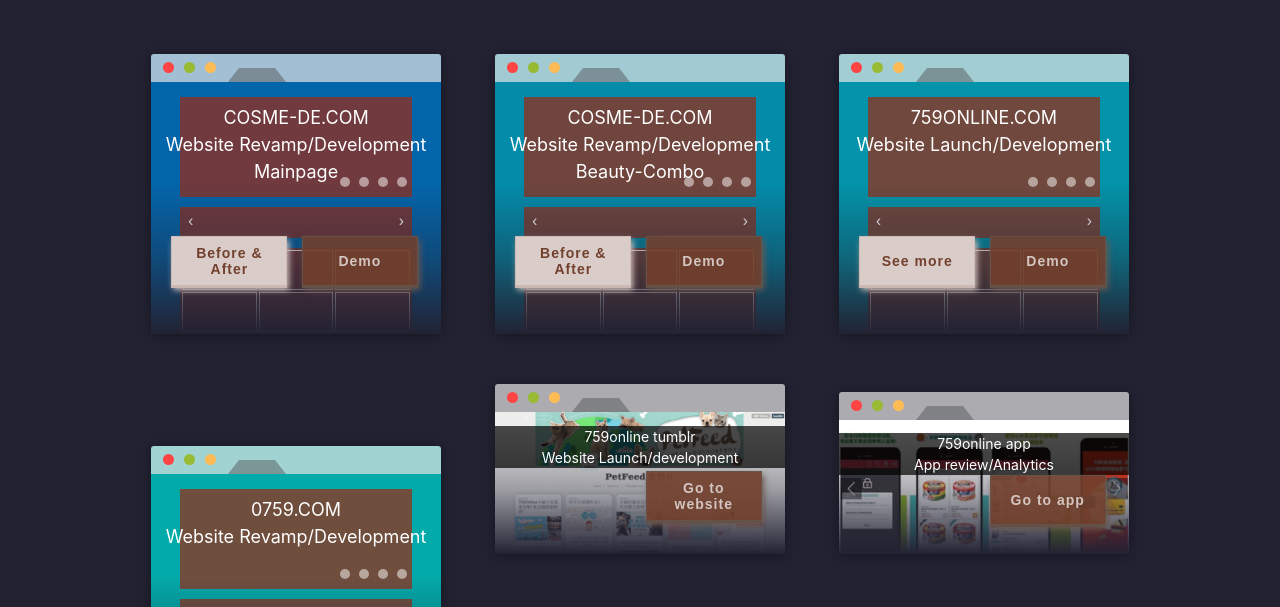
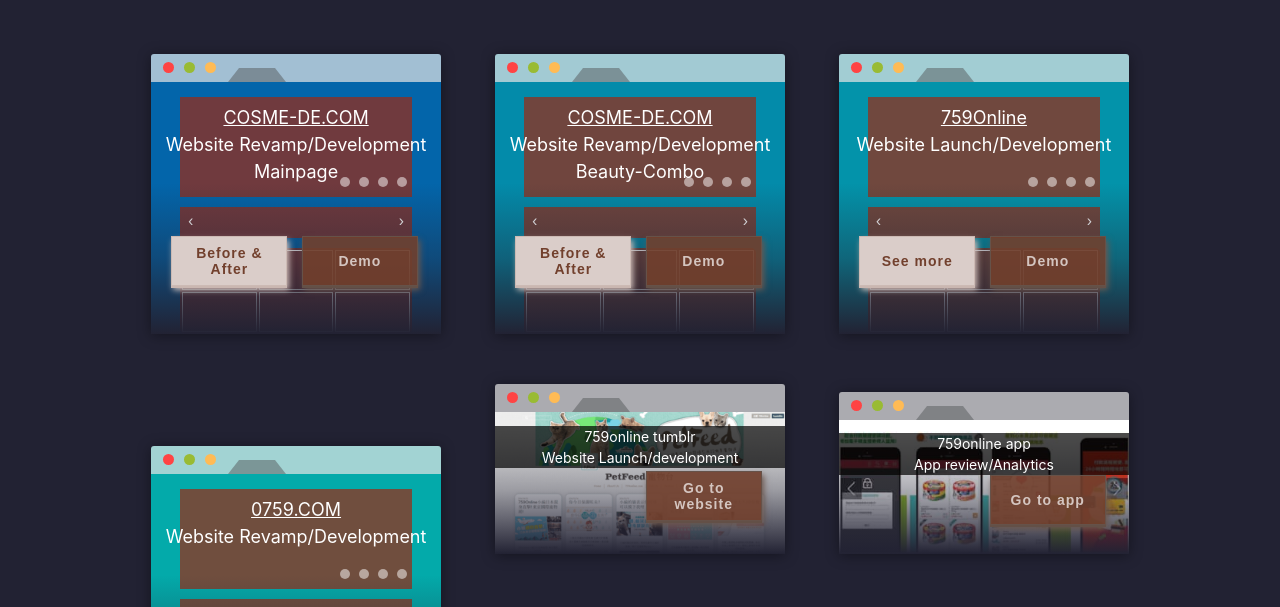
Before and after one commit to smccsally/smccsally.github.io, a Jekyll site: the page built from index.md, in a window 1280 px wide and 900 px high, scrolled down 3021 px. Shown: the part 142-749 px from the top of the window. Built offline with Jekyll 4.4.1, drawn with Linux system fonts in a browser that asks for light colours; nearby versions of some CDN libraries.

Commit message:
add urls

```diff
--- a/_layouts/home.html
+++ b/_layouts/home.html
@@ -202,7 +202,7 @@
                             <td></td>
                         </tr>
                     </table>
-                    <div class="browserDes">COSME-DE.COM<br>Website Revamp/Development<br>Mainpage</div>
+                    <div class="browserDes"><a href="http://www.cosme-de.com/en/main/main.html" href="_blank" rel="noopener">COSME-DE.COM</a><br>Website Revamp/Development<br>Mainpage</div>
                 </div>
 
 
@@ -255,7 +255,7 @@
                             <td></td>
                         </tr>
                     </table>
-                    <div class="browserDes">COSME-DE.COM<br>Website Revamp/Development<br>Beauty-Combo</div>
+                    <div class="browserDes"><a href="http://www.cosme-de.com/en/main/main.html" href="_blank" rel="noopener">COSME-DE.COM</a><br>Website Revamp/Development<br>Beauty-Combo</div>
                 </div>
 
 
@@ -309,7 +309,7 @@
                             <td></td>
                         </tr>
                     </table>
-                    <div class="browserDes">759ONLINE.COM<br>Website Launch/Development</div>
+                    <div class="browserDes"><a href="https://www.759online.com/index.html" href="_blank" rel="noopener">759Online</a><br>Website Launch/Development</div>
                 </div>
 
 
@@ -408,7 +408,7 @@
                             <td></td>
                         </tr>
                     </table>
-                    <div class="browserDes">0759.COM<br>Website Revamp/Development</div>
+                    <div class="browserDes"><a href="https://0759.com" href="_blank" rel="noopener">0759.COM</a><br>Website Revamp/Development</div>
                 </div>
 
 
```
